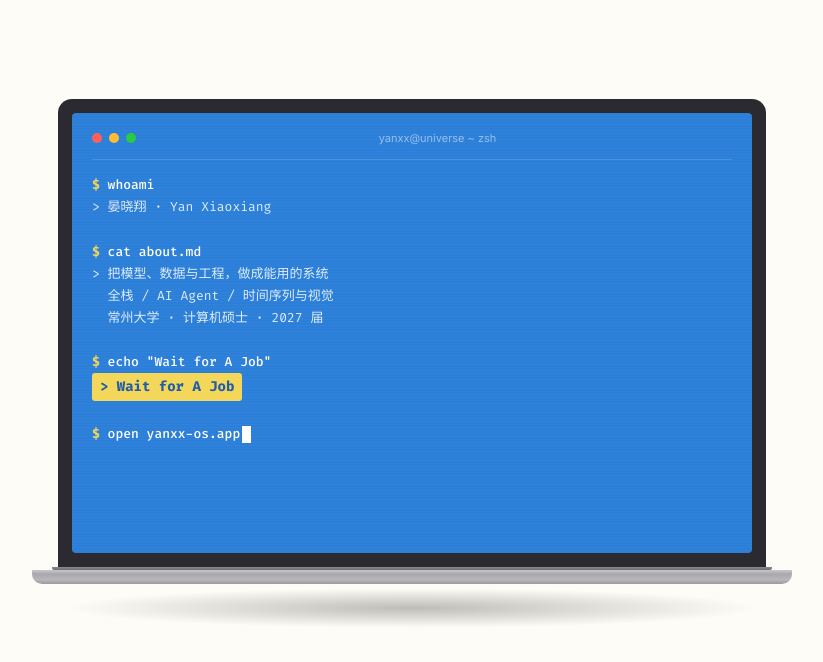
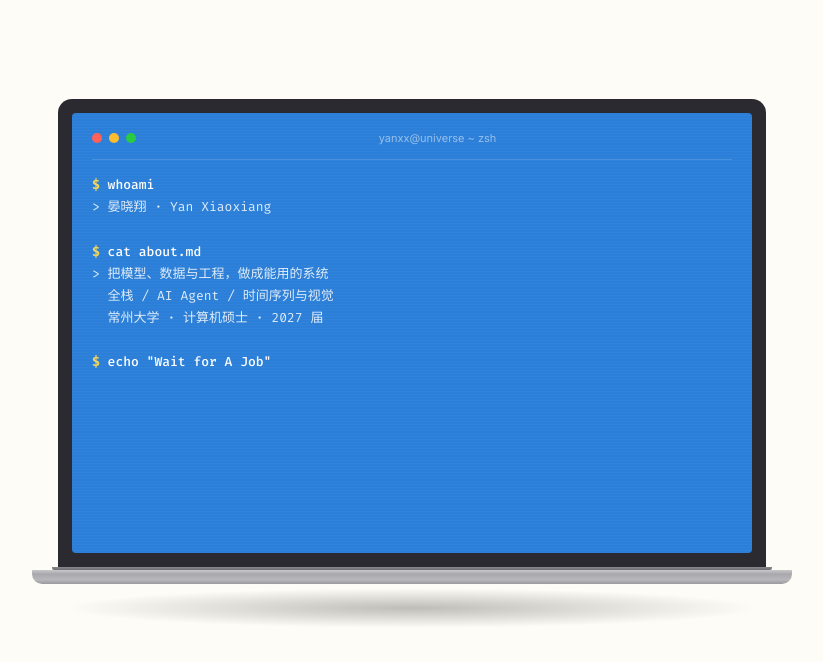
Before and after one commit to yanxiaoxiang123/yanxiaoxiang123.github.io, a Next.js app: page / in a window 1280 px wide. Shown: the top 662 px of the page, without its empty margins (228-1051 px from the left). Built offline with nearby package versions, Linux system fonts and the light colour scheme.

Commit message:
polish: slow down the terminal typing and the goodbye fade
Typing is 62ms per character with longer line pauses (~5.9s → ~7.9s for the
full intro); the goodbye screen now fades in across 26–78% of the exit
scroll instead of 30–60%.

Co-Authored-By: Claude Code <noreply@anthropic.com>

```diff
--- a/src/components/ExitSection.tsx
+++ b/src/components/ExitSection.tsx
@@ -43,15 +43,15 @@ export default function ExitSection({ onRestart }: { onRestart: () => void }) {
       m.style.transform = `scale(${scale})`;
       m.style.opacity = '1';
 
-      if (a >= 0.3) {
-        const l = Math.min(1, (a - 0.3) / 0.3);
+      if (a >= 0.26) {
+        const l = Math.min(1, (a - 0.26) / 0.52);
         g.classList.add('visible');
         g.style.opacity = String(ease(l));
       } else {
         g.classList.remove('visible');
         g.style.opacity = '0';
       }
-      if (a >= 0.6) {
+      if (a >= 0.78) {
         m.style.transform = 'scale(1)';
         g.style.opacity = '1';
         g.classList.add('visible');
--- a/src/components/Terminal.tsx
+++ b/src/components/Terminal.tsx
@@ -51,13 +51,18 @@ export default function Terminal({
       timers.current.push(t);
     };
 
-    let clock = 450;
+    const CHAR_MS = 62; // typing speed per character
+    const AFTER_CMD = 340; // pause before the command's output
+    const LINE_MS = 300; // gap between output lines
+    const BLANK_MS = 130;
+
+    let clock = 620;
     introLines.forEach((line) => {
       if (line.type === 'cmd') {
         const cmd = line.text;
         const start = clock;
         for (let i = 1; i <= cmd.length; i += 1) {
-          at(start + i * 45, () => {
+          at(start + i * CHAR_MS, () => {
             setRows((prev) => {
               const next = prev.slice();
               const idx = next.findIndex(
@@ -70,18 +75,18 @@ export default function Terminal({
             });
           });
         }
-        clock = start + cmd.length * 45 + 260;
+        clock = start + cmd.length * CHAR_MS + AFTER_CMD;
       } else if (line.type === 'blank') {
         at(clock, () => setRows((prev) => [...prev, { type: 'blank' }]));
-        clock += 90;
+        clock += BLANK_MS;
       } else if (line.type === 'output') {
         const row: Row = { type: 'output', prefix: line.prefix, text: line.text };
         at(clock, () => setRows((prev) => [...prev, row]));
-        clock += 220;
+        clock += LINE_MS;
       } else {
         const row: Row = { type: 'gold', prefix: line.prefix, text: line.text };
         at(clock, () => setRows((prev) => [...prev, row]));
-        clock += 220;
+        clock += LINE_MS;
       }
     });
 
```
